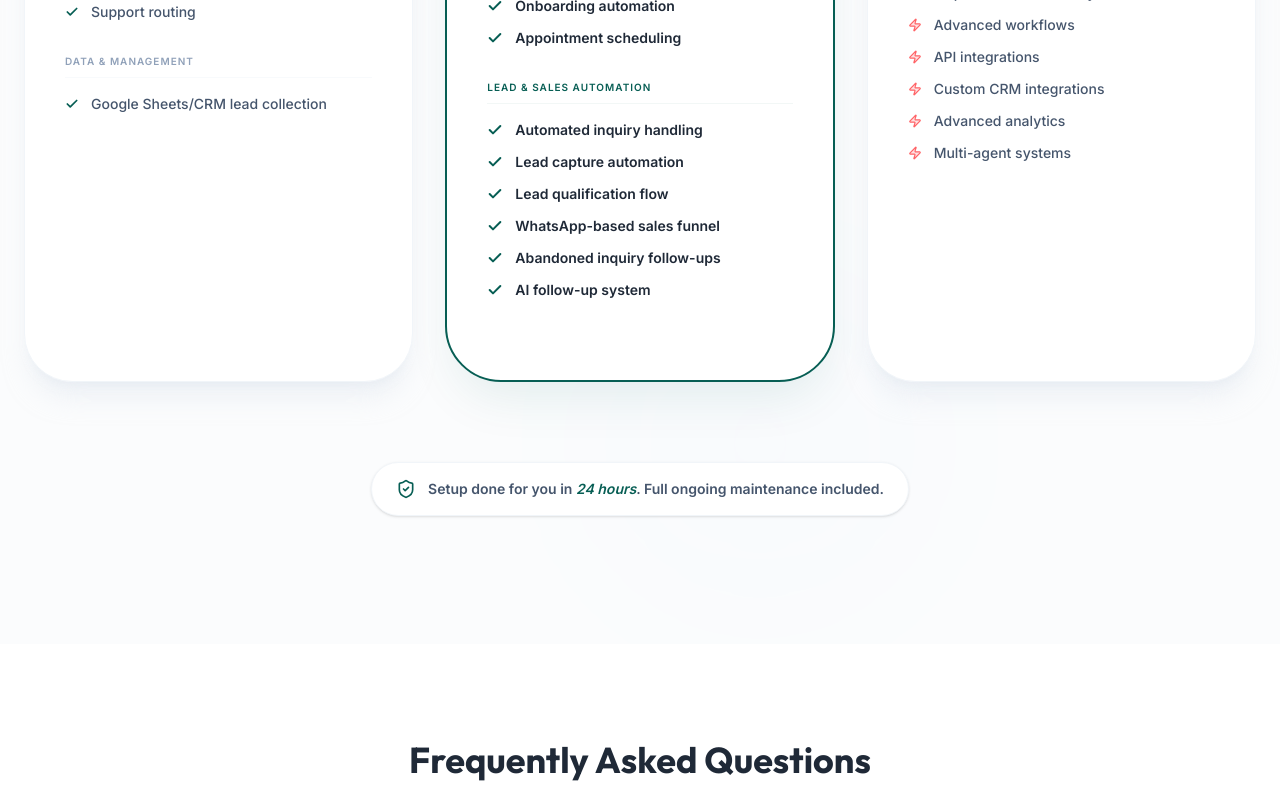
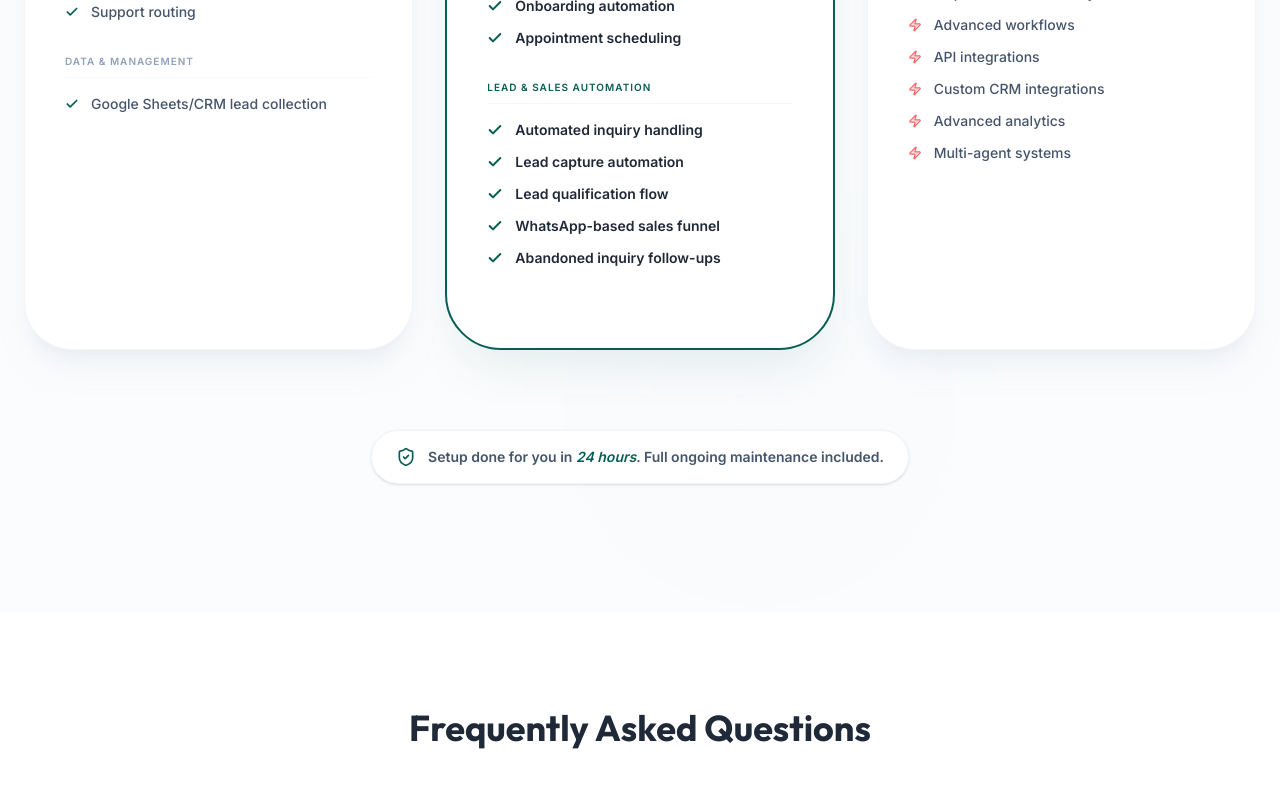
Before and after one commit to chiragwadhwawork-commits/remorix, a React (Vite) app: page / in a window 1280 px wide. Shown: the part 7300-8100 px from the top of the page. Built offline with nearby package versions, Linux system fonts and the light colour scheme.

Commit message:
refactor(ui): remove AI follow-up system feature label
Simplify the feature list displayed in the application to align with current service offerings.

```diff
--- a/src/App.tsx
+++ b/src/App.tsx
@@ -1143,8 +1143,7 @@ const Home = () => {
                       "Lead capture automation",
                       "Lead qualification flow",
                       "WhatsApp-based sales funnel",
-                      "Abandoned inquiry follow-ups",
-                      "AI follow-up system"
+                      "Abandoned inquiry follow-ups"
                     ].map((item, idx) => (
                       <li key={idx} className="flex items-center gap-3 text-sm font-bold text-primary-text">
                         <Check size={16} className="text-primary flex-shrink-0" strokeWidth={3} />
```
